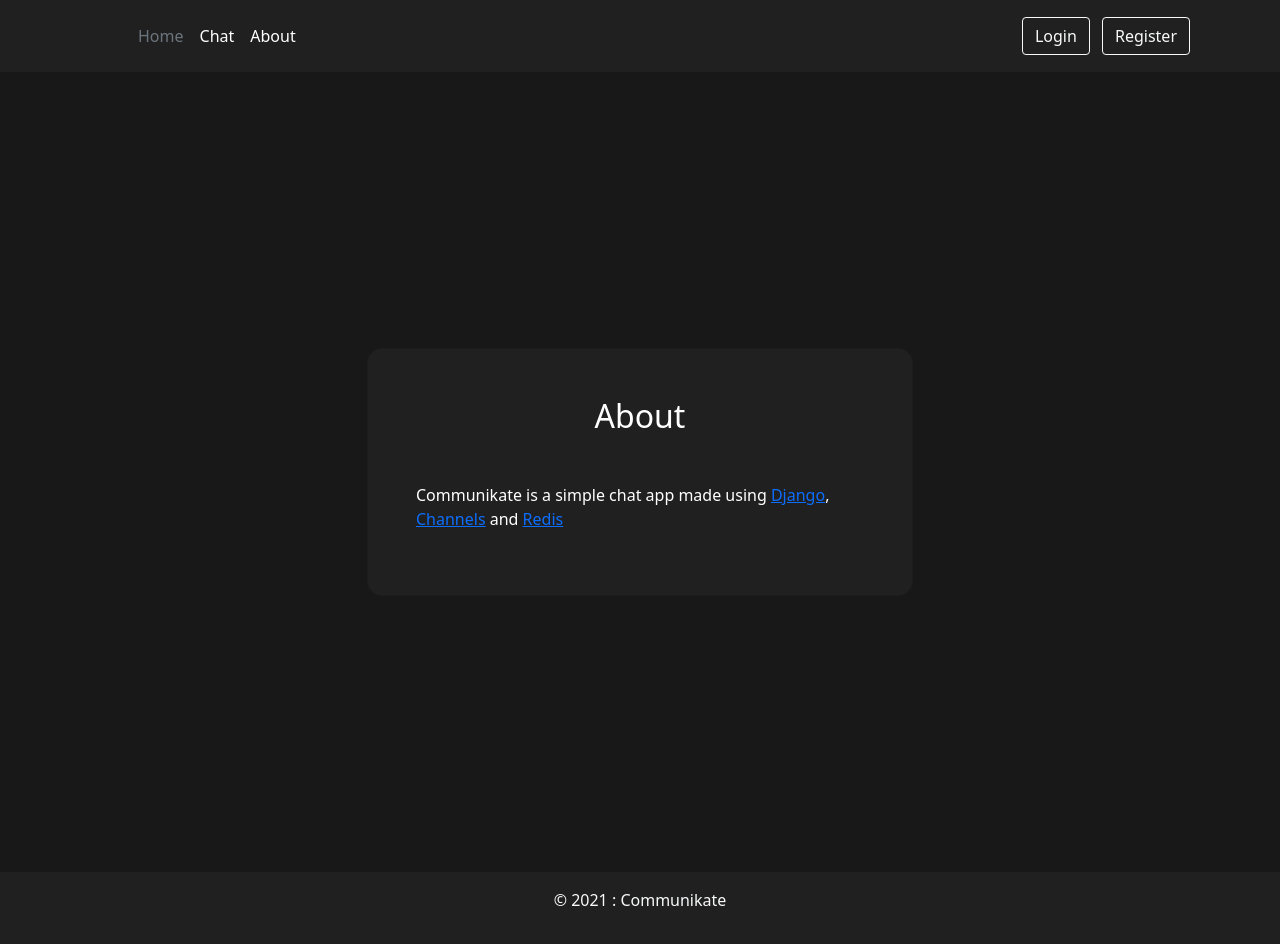
After one commit to Sadeeed/Communikate, a Django app: page /about in a window 1280 px wide. The commit adds this page. Run offline with Django 3.2, Linux system fonts and the light colour scheme.

Commit message:
:sparkles: Add about page

```diff
--- a/templates/snippets/header.html
+++ b/templates/snippets/header.html
@@ -9,16 +9,16 @@
 
       <ul class="nav col-12 col-lg-auto me-lg-auto mb-2 justify-content-center mb-md-0">
         <li><a href="/" class="nav-link px-2 text-secondary">Home</a></li>
-        <li><a href="chat" class="nav-link px-2 text-white">Chat</a></li>
-        <li><a href="#" class="nav-link px-2 text-white">About</a></li>
+        <li><a href="/chat" class="nav-link px-2 text-white">Chat</a></li>
+        <li><a href="/about" class="nav-link px-2 text-white">About</a></li>
       </ul>
 
       <div class="text-end">
         {% if user.is_authenticated %}
         <b>{{ user.username }}</b> &ensp;
-        <a role="button" href="accounts/logout" class="btn btn-outline-light me-2">Logout</a>
+        <a role="button" href="/accounts/logout" class="btn btn-outline-light me-2">Logout</a>
         {% else %}
-        <a role="button" href='accounts/login' class="btn btn-outline-light me-2">Login</a>
+        <a role="button" href='/accounts/login' class="btn btn-outline-light me-2">Login</a>
         <a role="button" href='/register' class="btn btn-outline-light me-2">Register</a>
         {% endif %}
       </div>
--- /dev/null
+++ b/userauth/templates/userauth/about.html
@@ -0,0 +1,26 @@
+{% extends 'base.html' %} {% block content %}
+
+<div class="mask d-flex align-items-center min-vh-100">
+  <div class="container h-300">
+    <div class="row d-flex justify-content-center align-items-center h-300">
+      <div class="col-12 col-md-9 col-lg-7 col-xl-6">
+        <div
+          class="card"
+          style="border-radius: 15px; background-color: #202020"
+        >
+          <div class="card-body p-5" style="color: #ffffff">
+            <h2 class="text-center mb-5" style="color: #ffffff">About</h2>
+            <p>
+              Communikate is a simple chat app made using
+              <a href="https://www.djangoproject.com/">Django</a>,
+              <a href="https://channels.readthedocs.io/en/stable/">Channels</a>
+              and <a href="https://redis.io/">Redis</a>
+            </p>
+          </div>
+        </div>
+      </div>
+    </div>
+  </div>
+</div>
+
+{% endblock %}
--- a/userauth/templates/userauth/index.html
+++ b/userauth/templates/userauth/index.html
@@ -6,10 +6,10 @@
     <div class="container h-300">
         <div class="row d-flex justify-content-center align-items-center h-300">
             <div class="col-12 col-md-9 col-lg-7 col-xl-6">
-                <div class="card" style="border-radius: 15px; background-color: #181818">
+                <div class="card" style="border-radius: 15px; background-color: #202020">
                     <div class="card-body p-5" style="color: #FFFFFF;">
                         <h2 class="text-center mb-5" style="color: #FFFFFF;">Communikate</h2>
-
+                        <p class="text-center">Public real time chat for everyone</p>
                     </div>
                 </div>
             </div>
--- a/userauth/urls.py
+++ b/userauth/urls.py
@@ -4,5 +4,6 @@ from . import views
 
 urlpatterns = [
     path('', views.index, name='index'),
+    path('about', views.about, name='about'),
     path('register', views.register, name='register'),
 ]
--- a/userauth/views.py
+++ b/userauth/views.py
@@ -6,6 +6,8 @@ from django.contrib.auth import authenticate, login
 def index(request):
     return render(request, 'userauth/index.html')
 
+def about(request):
+    return render(request, 'userauth/about.html')
 
 def register(request):
     if request.method == 'POST':
```
Also changed, not shown: chat/admin.py (line endings or trailing spaces), chat/models.py (line endings or trailing spaces), templates/registration/login.html (line endings or trailing spaces).
